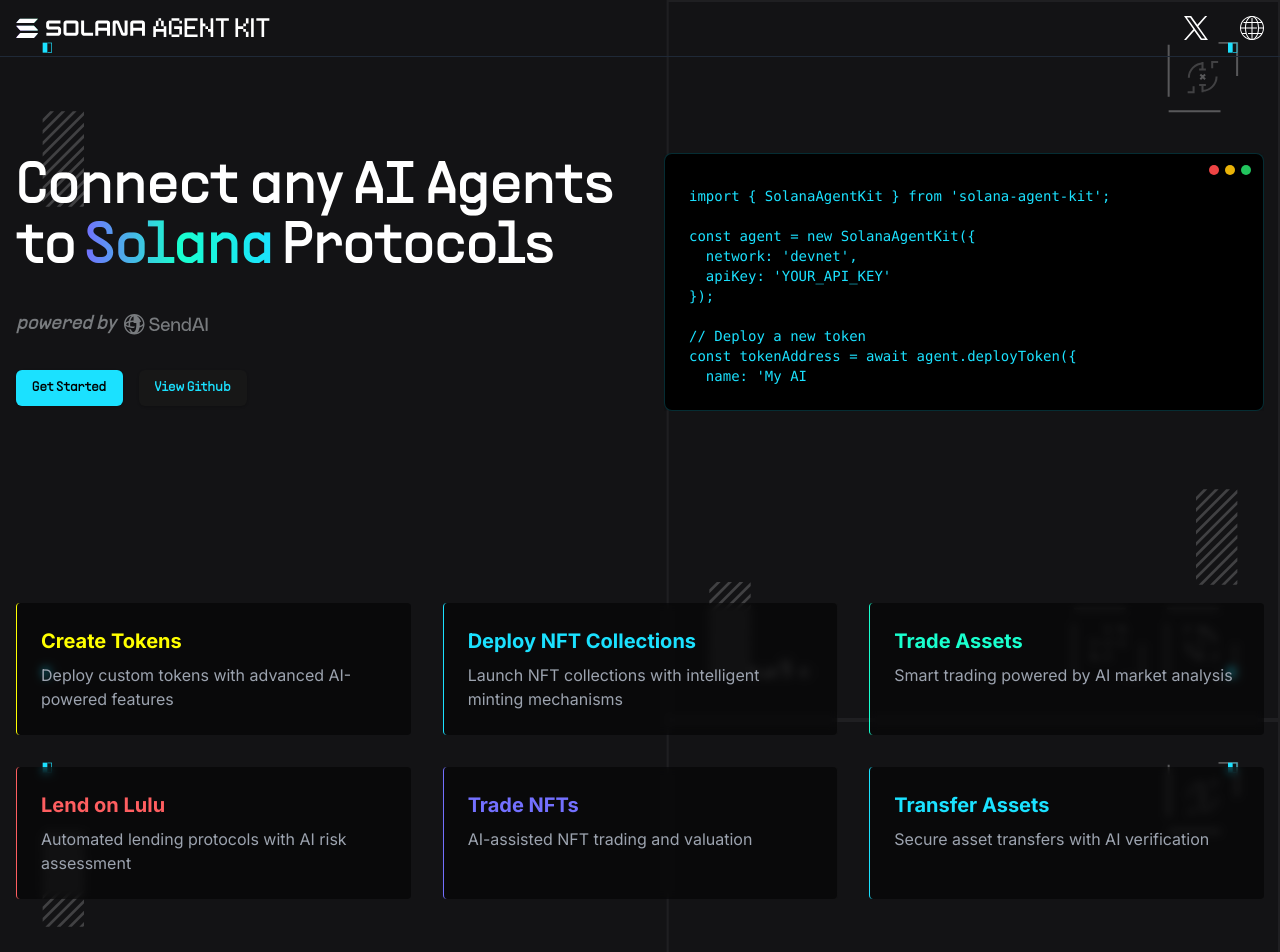
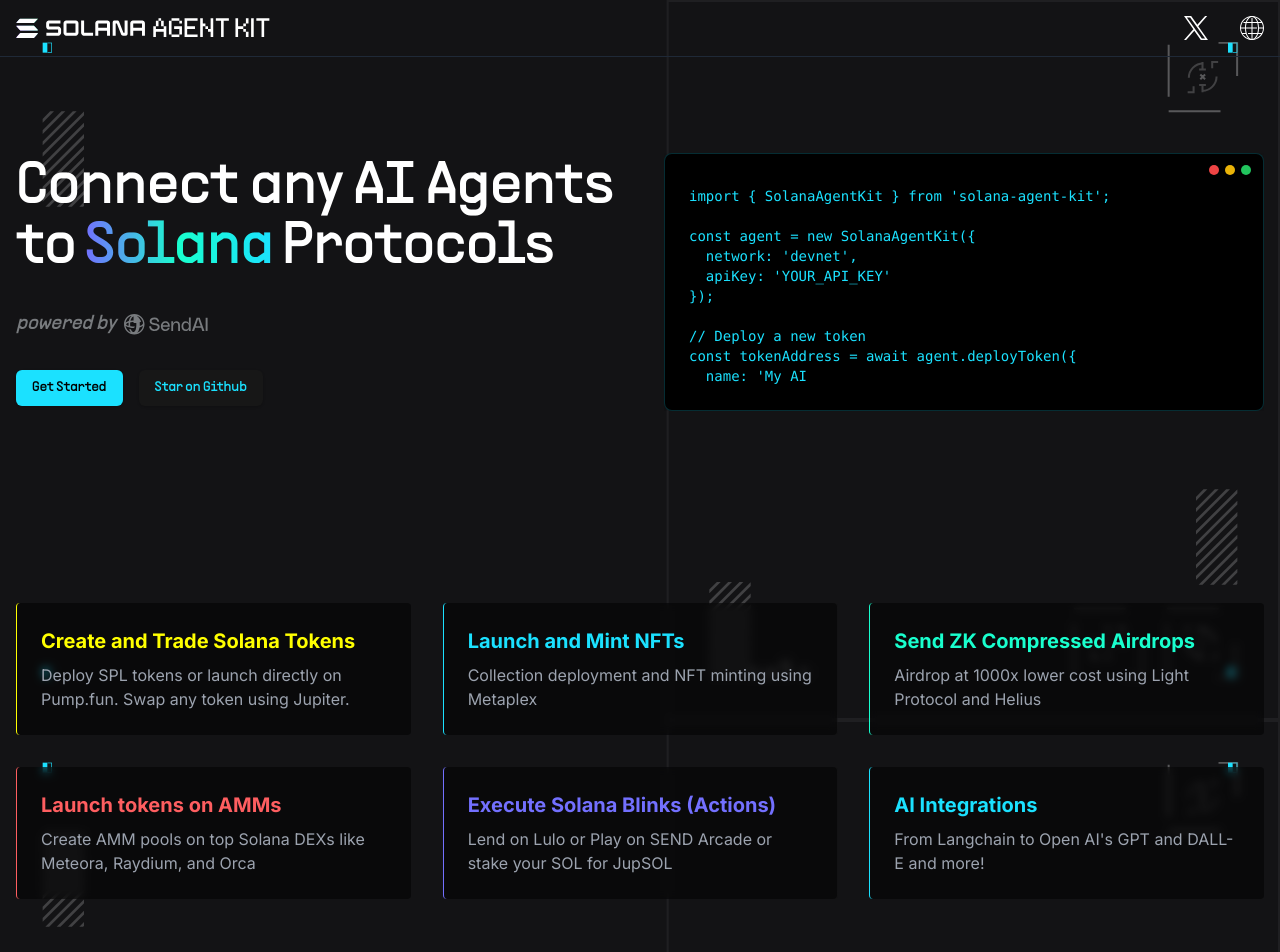
Before and after one commit to sendaifun/sak-web, a Next.js app: page / in a window 1280 px wide. Shown: the top 952 px of the page. Built offline with nearby package versions, Linux system fonts and the light colour scheme.

Commit message:
Fix: new cards content

```diff
--- a/src/app/page.tsx
+++ b/src/app/page.tsx
@@ -14,33 +14,37 @@
 export default function Page() {
   const featuresArray = [
     {
-      title: "Create Tokens",
-      description: "Deploy custom tokens with advanced AI-powered features",
+      title: "Create and Trade Solana Tokens",
+      description:
+        "Deploy SPL tokens or launch directly on Pump.fun. Swap any token using Jupiter.",
       color: "yellow",
     },
     {
-      title: "Deploy NFT Collections",
-      description: "Launch NFT collections with intelligent minting mechanisms",
+      title: "Launch and Mint NFTs",
+      description: "Collection deployment and NFT minting using Metaplex",
       color: "cyan",
     },
     {
-      title: "Trade Assets",
-      description: "Smart trading powered by AI market analysis",
+      title: "Send ZK Compressed Airdrops",
+      description:
+        "Airdrop at 1000x lower cost using Light Protocol and Helius",
       color: "mint",
     },
     {
-      title: "Lend on Lulu",
-      description: "Automated lending protocols with AI risk assessment",
+      title: "Launch tokens on AMMs",
+      description:
+        "Create AMM pools on top Solana DEXs like Meteora, Raydium, and Orca",
       color: "red",
     },
     {
-      title: "Trade NFTs",
-      description: "AI-assisted NFT trading and valuation",
+      title: "Execute Solana Blinks (Actions)",
+      description:
+        "Lend on Lulo or Play on SEND Arcade or stake your SOL for JupSOL",
       color: "purple",
     },
     {
-      title: "Transfer Assets",
-      description: "Secure asset transfers with AI verification",
+      title: "AI Integrations",
+      description: "From Langchain to Open AI's GPT and DALL-E and more!",
       color: "cyan",
     },
   ] as const;
@@ -107,7 +111,7 @@
               <div className="flex flex-col sm:flex-row gap-4 sm:gap-4">
                 <Button
                   onClick={() => {
-                    window.open("https://solanaagentkit.xyz/", "_blank");
+                    window.open("https://docs.solanaagentkit.xyz/", "_blank");
                   }}
                   className="font-ppsans bg-[#1BE1FF] hover:bg-cyan-500 text-black font-bold w-full sm:w-auto"
                 >
@@ -122,7 +126,7 @@
                   }}
                   className="font-ppsans border-[#1BE1FF] text-[#1BE1FF] hover:bg-[#1BE1FF]/10 w-full sm:w-auto"
                 >
-                  View Github
+                  Star on Github
                 </Button>
               </div>
             </div>
```
